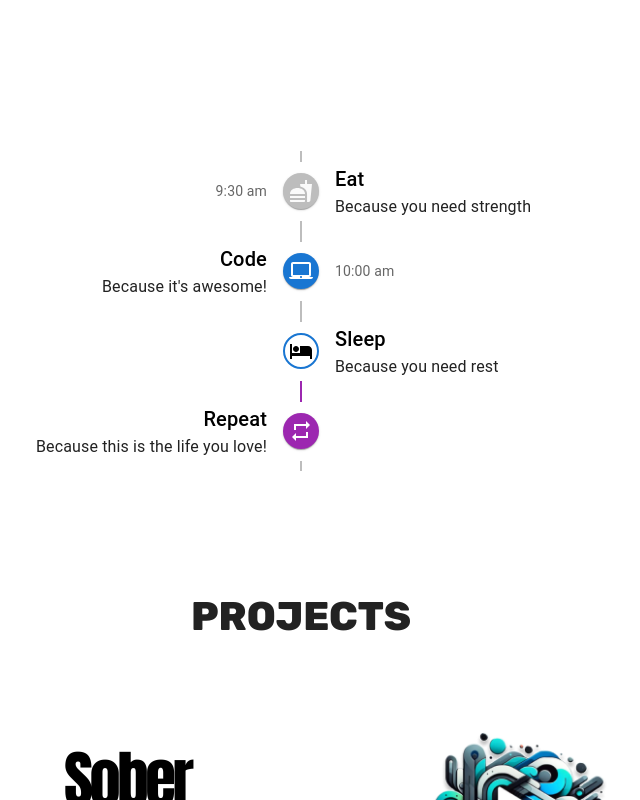
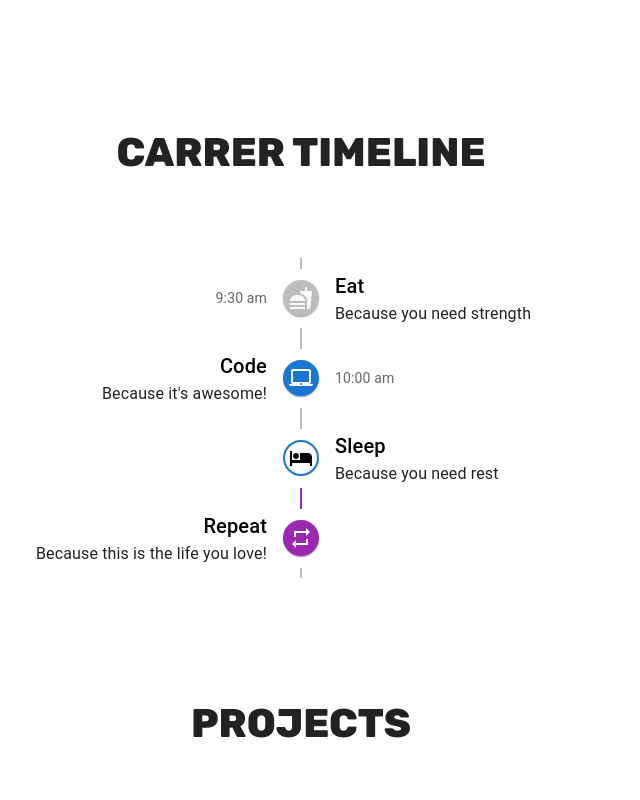
Before and after one commit to jmcknight17/jaymcknight-portfolio, a React (Vite) app: page / in a window 1280 px wide. Shown: the part 771-1571 px from the top of the page, without its empty margins (339-979 px from the left). Built offline with nearby package versions, Linux system fonts and the light colour scheme.

Commit message:
Base template for Timeline Component. Styling and content changes required

```diff
--- a/src/Components/Timeline.jsx
+++ b/src/Components/Timeline.jsx
@@ -11,9 +11,12 @@ import LaptopMacIcon from '@mui/icons-material/LaptopMac';
 import HotelIcon from '@mui/icons-material/Hotel';
 import RepeatIcon from '@mui/icons-material/Repeat';
 import Typography from '@mui/material/Typography';
+import styles from './TimelineStyles.module.css';
 
 export default function CustomizedTimeline() {
     return (
+        <div className={styles.container}>
+            <h1 className="sectionTitle">Carrer Timeline</h1>
             <Timeline position="alternate">
                 <TimelineItem>
                     <TimelineOppositeContent
@@ -91,5 +94,6 @@ export default function CustomizedTimeline() {
                     </TimelineContent>
                 </TimelineItem>
             </Timeline>
+        </div>
     );
 }
--- a/src/Components/TimelineStyles.module.css
+++ b/src/Components/TimelineStyles.module.css
@@ -0,0 +1,5 @@
+.container {
+    display: flex;
+    flex-direction: column;
+    text-align: center;
+}
```
Lines whose indentation alone changed are shown as unchanged.
